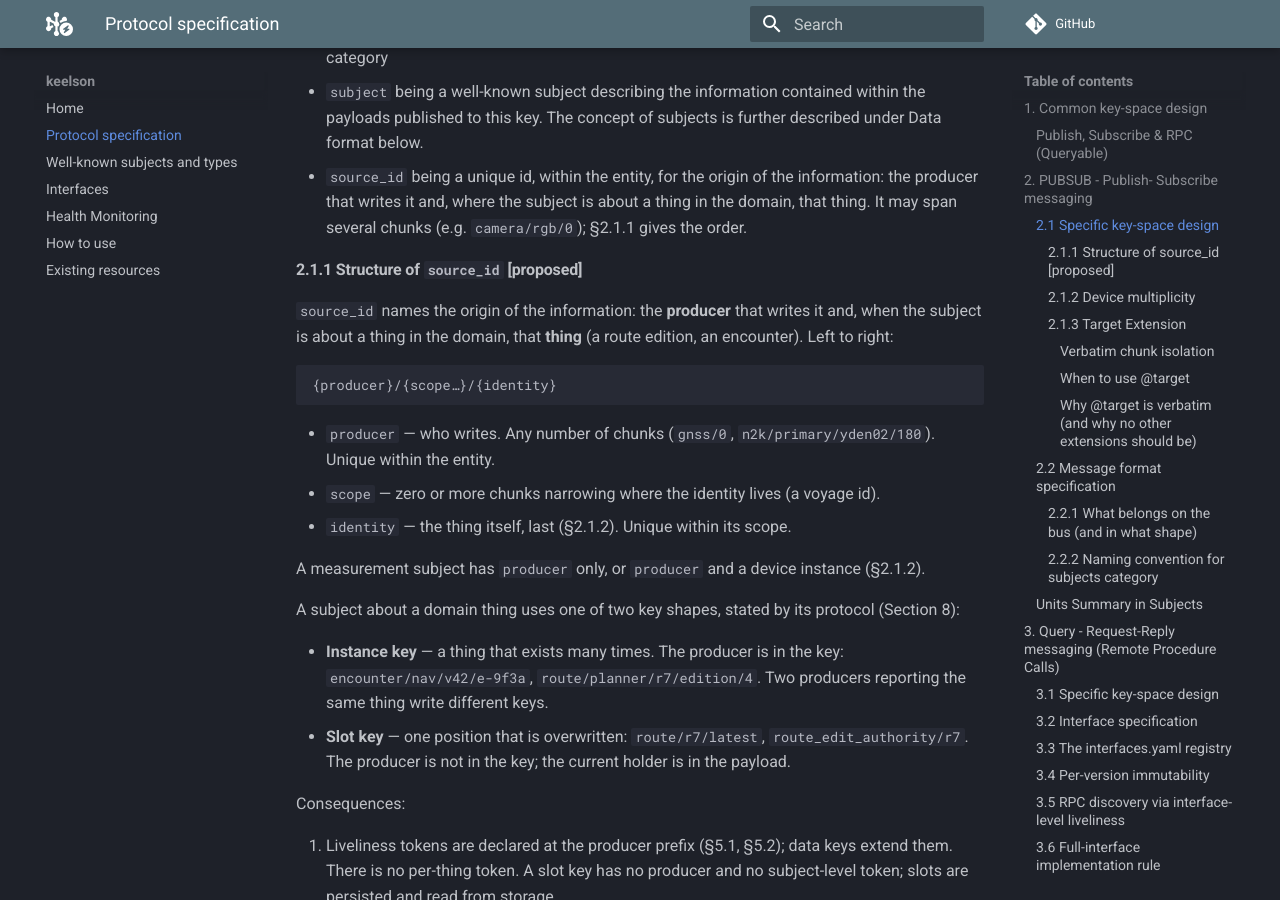
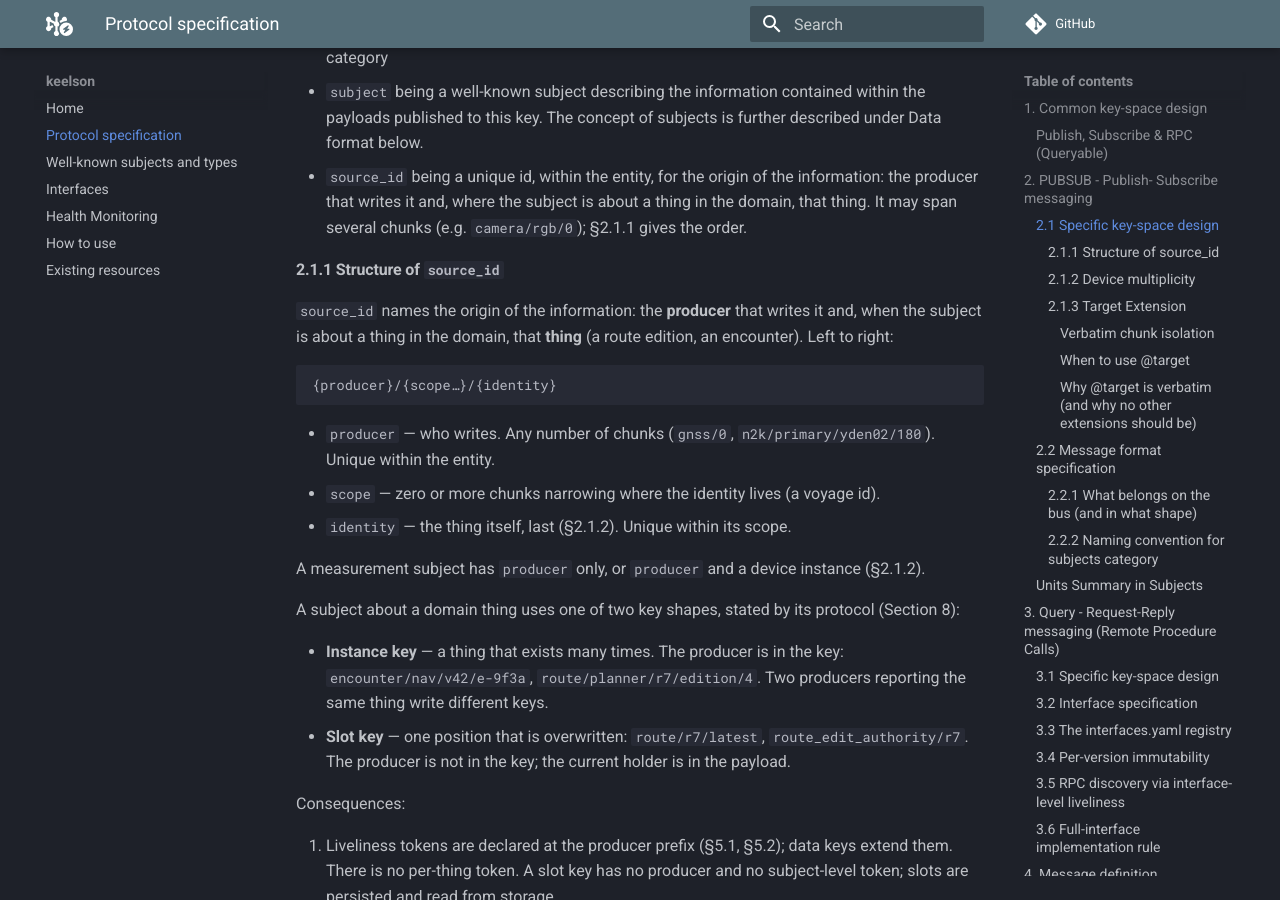
Before and after one commit to RISE-Maritime/keelson, an MkDocs documentation site: the page built from docs/protocol-specification.md, in a window 1280 px wide and 900 px high, scrolled down 1400 px. Built offline with MkDocs 1.6.1 and Material for MkDocs 9.7.7, drawn with Linux system fonts in a browser that asks for light colours; comment, search, counter and statistics services are not loaded.

Commit message:
docs(spec): §2.1.1 and §8 are not proposed
Co-Authored-By: Claude Opus 5 (1M context) <noreply@anthropic.com>

```diff
--- a/docs/protocol-specification.md
+++ b/docs/protocol-specification.md
@@ -43,7 +43,7 @@ With
 * `subject` being a well-known subject describing the information contained within the payloads published to this key. The concept of subjects is further described under Data format below.
 * `source_id` being a unique id, within the entity, for the origin of the information: the producer that writes it and, where the subject is about a thing in the domain, that thing. It may span several chunks (e.g. `camera/rgb/0`); §2.1.1 gives the order.
 
-#### 2.1.1 Structure of `source_id` **[proposed]**
+#### 2.1.1 Structure of `source_id`
 
 `source_id` names the origin of the information: the **producer** that writes
 it and, when the subject is about a thing in the domain, that **thing** (a route
@@ -1400,7 +1400,7 @@ says *why* there is no value, which presence alone cannot — "no GNSS fitted" a
 `AVAILABILITY_UNKNOWN = 0` sentinel, and any value a build does not recognise,
 both fail closed under the MUST above.
 
-## 8. Protocol specifications **[proposed]**
+## 8. Protocol specifications
 
 A protocol is a set of subjects and interfaces that only make sense together:
 messages published by different roles, in an order, with rules about who may
```
